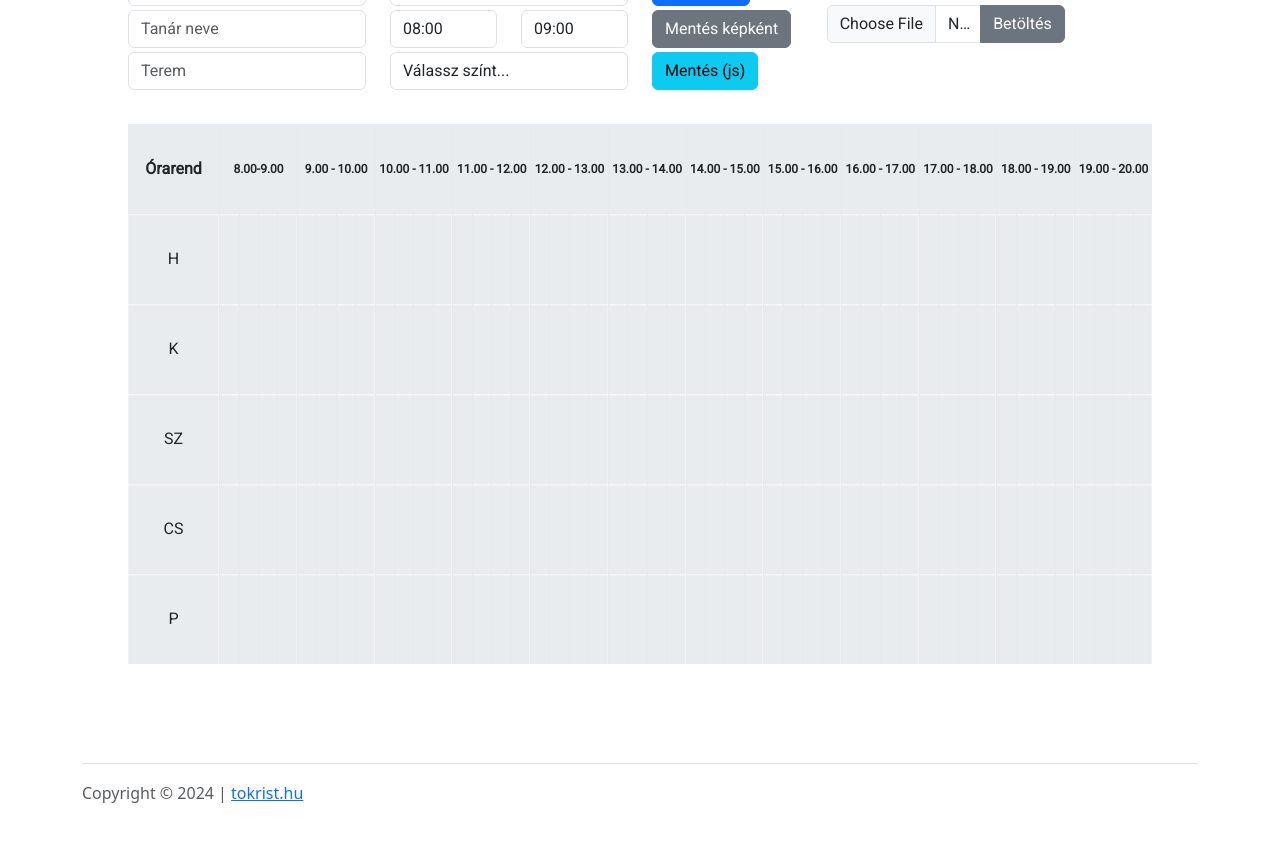
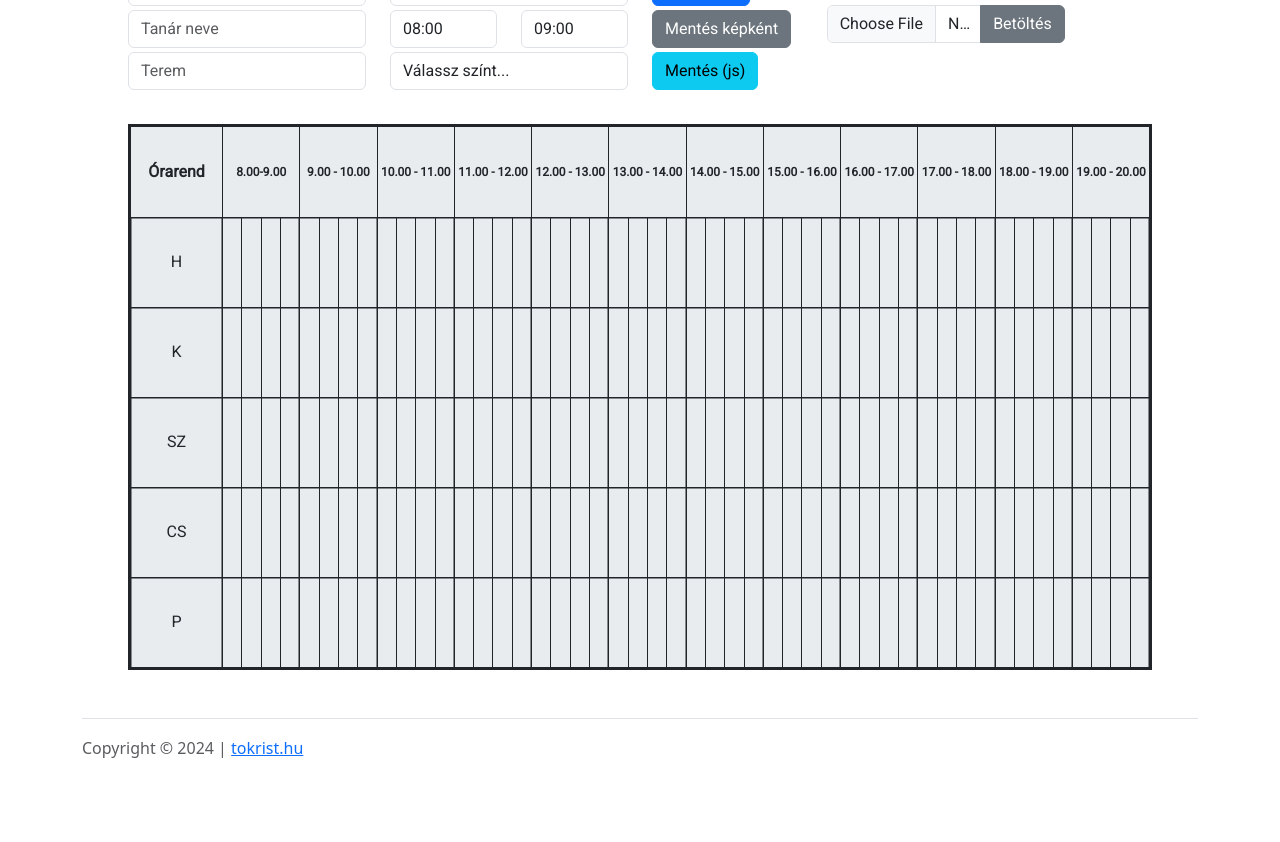
Before and after one commit to tokrist/timetable-generator, a plain HTML site: page index.html in a window 1280 px wide. Shown: the part 102-944 px from the top of the page. After the commit the page ends 903 px from the top, so only its background shows below. Drawn offline with nearby package versions, Linux system fonts and the light colour scheme.

Commit message:
Padding fix

```diff
--- a/index.html
+++ b/index.html
@@ -103,7 +103,7 @@
             </div>
         </div>
     </div>
-    <div id="schedule">
+    <div class="mb-4" id="schedule">
         <div class="s-legend">
             <div class="s-cell s-head-info">
                 <div class="s-name">Órarend</div>
--- a/style.css
+++ b/style.css
@@ -46,7 +46,8 @@ h2, h4 {
     font-family: "Roboto", sans-serif;
     display: flex;
     background-color: var(--bs-secondary-bg) ;
-    margin: 0 auto 75px;
+    margin: 0 auto;
+    border: 3px solid var(--bs-gray-900);
 }
 
 .s-legend {
@@ -67,7 +68,7 @@ h2, h4 {
 .s-legend .s-week-day {
     height: 100%;
     position: relative;
-    box-shadow: inset 0 1px 0 0.5px #f5f5f5;
+    box-shadow: inset 0 1px 0 0.5px var(--bs-gray-900);
 }
 
 .s-legend .s-week-day .s-day {
@@ -121,7 +122,7 @@ h2, h4 {
     max-height: 90px;
     padding: 12px 0;
     min-width: 76.5px;
-    border-left: 1.2px solid #e9e9e9;
+    border-left: 1.2px solid var(--bs-gray-900);
     align-items: center;
     justify-content: center;
     display: flex;
@@ -251,13 +252,13 @@ h2, h4 {
 }
 
 .s-hour-row .s-hour-wrapper .s-half-hour:nth-child(2) {
-    border-left: .5px solid #e9e9e9;
+    border-left: .5px solid var(--bs-gray-900);
 }
 
 .s-hour-row .s-hour-wrapper .s-half-hour {
     width: 50%;
     height: 90px;
-    border-left: 1.2px solid #e9e9e9;
+    border-left: 1.2px solid var(--bs-gray-900);
 }
 
 @media only screen and (max-width: 480px) {
@@ -267,7 +268,7 @@ h2, h4 {
 }
 
 .s-hour-row .s-hour-wrapper {
-    box-shadow: inset 0 1px 0 0.5px #f5f5f5;
+    box-shadow: inset 0 1px 0 0.5px var(--bs-gray-900);
 }
 
 
```
